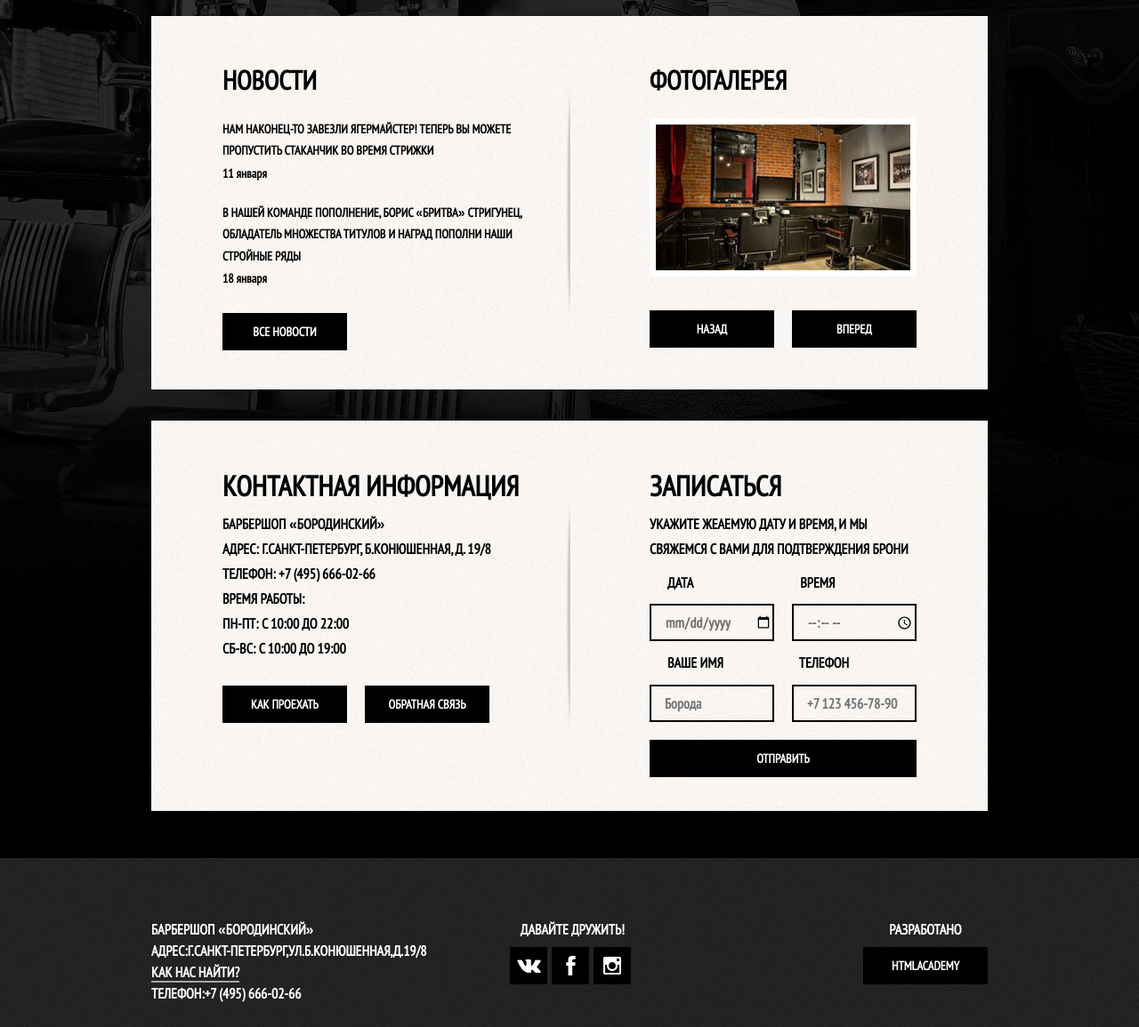
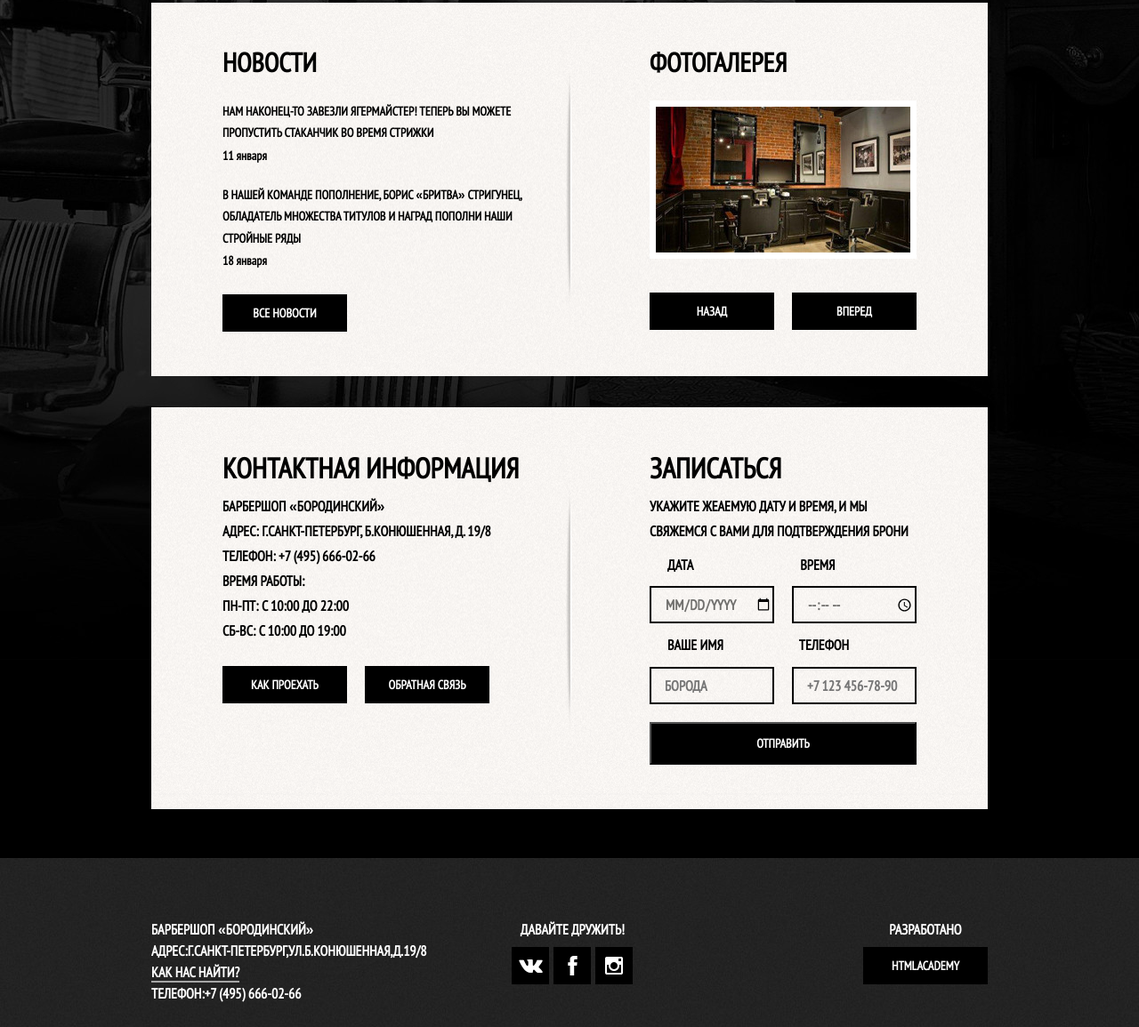
Before and after one commit to oxmad/barbershop, a plain HTML site: page index.html in a window 1280 px wide. Shown: the part 595-1750 px from the top of the page at 89% size. Drawn offline with Linux system fonts and the light colour scheme; files whose address does not match are found by name.

Commit message:
edit files

```diff
--- a/css/style.css
+++ b/css/style.css
@@ -5,6 +5,14 @@ body {
   padding: 0;
   margin: 0;
   background-color: black;
+}
+
+input {
+  font-family: "PTSansNarrow", sans-serif;
+  border-radius: 0;
+  font-weight: bold;
+  text-transform: uppercase;
+  font-size: 16px;
 }
 
 .container {
@@ -31,22 +39,6 @@ body {
 .menu__item{
   float: left;
   display: block;
-  vertical-align: middle;
-}
-
-.menu__link {
-  text-decoration: none;
-  font-size: 16px;
-  color: white;
-  padding: 25px 20px;
-}
-
-.menu__link:hover {
-  background-color: #242424;
-}
-
-.login__button {
-  padding-left: 40px;
 }
 
 .menu__item--login {
@@ -56,13 +48,28 @@ body {
 
 .menu__item--login::before {
   content: "";
-  display: inline-block;
   width: 14px;
   height: 14px;
   background: url("../img/index_login.png") no-repeat;
   position: absolute;
   left: 14px;
   top: 2px;
+}
+
+.menu__link {
+  text-decoration: none;
+  font-size: 16px;
+  color: white;
+  padding: 25px 20px;
+  transition: background-color 0.3s ease;
+}
+
+.menu__link:hover {
+  background-color: #242424;
+}
+
+.login__button {
+  padding-left: 40px;
 }
 
 .bg-section {
@@ -102,28 +109,23 @@ body {
 
 .advantages__text {
   line-height: 1.75;
-  padding: 20px 10px 0 10px;
+  margin: 0;
+  margin-top: 20px;
+  padding: 0 10px;
   font-size: 14px;
-  margin: 0;
 }
 
 .news-photo {
-  display: block;
-  margin-top: 70px;
-  width: 940px;
-  height: 420px;
-  background: url("../img/separator.png") no-repeat center,
-  url("../img/s-sector.jpeg");
+  margin-top: 55px;
 }
 
 .news-photo__news {
-  padding: 55px 40px 0 80px;
   float: left;
 }
 
 .news-photo__title {
   margin: 0;
-  padding-bottom: 25px;
+  margin-bottom: 25px;
   font-size: 30px;
 }
 
@@ -136,18 +138,17 @@ body {
 
 .news-photo__date {
   margin: 0;
-  padding: 5px 0 24px;
+  margin: 5px 0 24px;
   font-size: 14px;
   text-transform: lowercase;
 }
 
 .news-photo__date:nth-child(2) {
-  padding-bottom: 0px;
+  margin-bottom: 0px;
 }
 
 .news-photo__photo {
   float: right;
-  padding:55px 80px 0 72px;
 }
 
 .news-photo__img {
@@ -158,7 +159,7 @@ body {
   margin-bottom: 38px;
 }
 
-.button--standard {
+.button {
   display: inline-block;
   width: 140px;
   line-height: 42px;
@@ -167,41 +168,49 @@ body {
   font-size: 14px;
   color: #fff;
   background: black;
+  transition: background-color 0.3s ease;
 }
 
-.news-photo__news__buttons {
-  padding-top: 7px;
+.news-photo__news-button {
+  margin-top: 30px;
 }
 
-.news-photo__photo__buttons {
+.news-photo__photo-buttons {
+  display: -webkit-flex;
+  display: -ms-flex;
+  display: flex;
+  justify-content: space-between;
   font-size: 0;
 }
 
 .contacts-visit__buttons {
-  padding-top: 28px;
+  display: -webkit-flex;
+  display: -ms-flex;
+  display: flex;
+  justify-content: space-between;
+  width: 300px;
+  margin-top: 26px;
   font-size: 0;
 }
 
-.button--standard:nth-child(odd) {
-  margin-right: 20px;
-}
-
-.contacts-visit {
+.white-box {
   display: block;
-  margin-top: 35px;
-  width: 940px;
+  padding: 50px 80px;
   background: url("../img/separator2.png") no-repeat center,
   url("../img/sector3.png");
 }
 
+.contacts-visit {
+  margin-top: 35px;
+}
+
 .contacts-visit__contacts {
-  padding: 55px 57px 0 80px;
   float: left;
 }
 
 .contacts-visit__title{
   margin: 0;
-  padding-bottom: 10px;
+  margin-bottom: 10px;
 }
 
 .contacts-visit__text {
@@ -209,27 +218,19 @@ body {
   line-height: 1.75;
 }
 
-.contacts-visit__button {
-  display: inline-block;
-  width: 140px;
-  line-height: 40px;
-  text-decoration: none;
-  text-align: center;
-  font-size: 14px;
-  color: #fff;
-  background: black;
-  margin: 10px 20px 0 0;
-}
-
 .contacts-visit__visit {
   display: block;
-  padding: 55px 80px 38px 89px;
   width: 300px;
   float: right;
 }
 
-.contact-visit__form {
+.contacts-visit__form {
   font-size: 0;
+}
+
+.form__input-wrapper {
+  display: flex;
+  justify-content: space-between;
 }
 
 .form__input {
@@ -243,17 +244,13 @@ body {
   line-height: 36px;
   border: 2px solid black;
   background: none;
-}
-
-.form__name,
-.form__date {
-  margin-right: 20px;
+  transition: background-color 0.3s ease;
 }
 
 .form__text-block {
   display: table;
   width: 300px;
-  padding: 15px 0;
+  margin: 15px 0;
 }
 
 .form__text {
@@ -264,18 +261,10 @@ body {
 }
 
 .form__button {
+  width: 100%;
   margin-top: 20px;
-  padding: 0;
-  width: 300px;
-  height: 42px;
-  font-family: "PTSansNarrow", sans-serif;
-  font-weight: bold;
-  text-transform: uppercase;
-  font-size: 14px;
-  color: #fff;
-  background-color: black;
-  border: none;
-  cursor: pointer;
+  outline: none;
+  transition: background-color 0.3s ease;
 }
 
 .footer {
@@ -298,7 +287,7 @@ body {
   border-bottom: 2px solid #a6a6a6;
 }
 
-.footer__share {
+.footer__social {
   display: inline-block;
   width: 140px;
   vertical-align: top;
@@ -311,37 +300,39 @@ body {
   text-align: center;
 }
 
-.footer__share__box {
+.footer__social-box {
   width: 140px;
   font-size: 0;
 }
 
-.footer__share-vk {
-  background: url("../img/vk.png") no-repeat;
+.soc-button {
+  display: inline-block;
+  width: 42px;
+  height: 42px;
+  background-color: black;
+  margin-right: 5px;
+  transition: background-color 0.3s ease;
+}
+
+.soc-button--vk {
+  background-image: url("../img/vk.png");
+  background-repeat: no-repeat;
   background-position: 50% 50%;
 }
 
-.footer__share-fb {
-  background: url("../img/facebook.png") no-repeat;
+.soc-button--fb {
+  background-image: url("../img/facebook.png");
+  background-repeat: no-repeat;
   background-position: 50% 50%;
 }
 
-.footer__share-inst {
-  background: url("../img/instagram.png") no-repeat;
+.soc-button--inst {
+  background-image: url("../img/instagram.png");
+  background-repeat: no-repeat;
   background-position: 50% 50%;
 }
 
-.soc-button {
-  display: inline-block;
-  float: left;
-  width: 42px;
-  height: 42px;
-  margin-right: 5px;
-  background-color: black;
-}
-
-.button--standard:hover,
-.form__button:hover,
+.button:hover,
 .soc-button:hover {
   background-color: #663d15;
 }
--- a/index.html
+++ b/index.html
@@ -52,29 +52,29 @@
           </div>
           <div class="advantages__item">
             <h1 class="advantages__title">Дорого</h1>
-            <p class="v__text">Наши мастера - профессионалы своего дела и не могут стоить дешево. К тому же, разве цена не дает определенный статус?</p>
+            <p class="advantages__text">Наши мастера - профессионалы своего дела и не могут стоить дешево. К тому же, разве цена не дает определенный статус?</p>
         </div>
       </div>
     </section>
     <section class="second-section">
       <div class="container">
-        <div class="news-photo clearfix">
+        <div class="white-box news-photo clearfix">
           <div class="news-photo__news">
             <h1 class="news-photo__title">Новости</h1>
             <p class="news-photo__text">Нам наконец-то завезли ягермайстер! Теперь вы можете пропустить стаканчик во время стрижки</p>
             <p class="news-photo__date">11 января</p>
             <p class="news-photo__text">В нашей команде пополнение, Борис &laquo;бритва&raquo; Стригунец, обладатель множества титулов и наград пополни наши стройные ряды</p>
             <p class="news-photo__date">18 января</p>
-            <div class="news-photo__news__buttons">
-              <a href="#" class="button--standard">Все новости</a>
+            <div class="news-photo__news-button">
+              <a href="#" class="button">Все новости</a>
             </div>
           </div>
           <div class="news-photo__photo">
             <h1 class="news-photo__title">Фотогалерея</h1>
             <img src="img/news-photo.jpeg" alt="Photogallery" class="news-photo__img">
-            <div class="news-photo__photo__buttons">
-              <a href="#" class="button--standard">Назад</a>
-              <a href="#" class="button--standard">Вперед</a>
+            <div class="news-photo__photo-buttons">
+              <a href="#" class="button">Назад</a>
+              <a href="#" class="button">Вперед</a>
             </div>
           </div>
         </div>
@@ -82,7 +82,7 @@
     </section>
     <section class="third-section">
       <div class="container">
-        <div class="contacts-visit clearfix">
+        <div class="white-box contacts-visit clearfix">
           <div class="contacts-visit__contacts">
             <h1 class="contacts-visit__title">Контактная информация</h1>
             <div class="contacts-visit__adress">
@@ -92,35 +92,31 @@
               <p class="contacts-visit__text">Время работы:<br>ПН-ПТ: с 10:00 до 22:00<br>СБ-ВС: с 10:00 до 19:00</p>
             </div>
             <div class="contacts-visit__buttons">
-              <a href="#" class="button--standard">Как проехать</a>
-              <a href="#" class="button--standard">ОБратная связь</a>
+              <a href="#" class="button">Как проехать</a>
+              <a href="#" class="button">ОБратная связь</a>
             </div>
           </div>
           <div class="contacts-visit__visit">
             <h1 class="contacts-visit__title">Записаться</h1>
             <p class="contacts-visit__text">Укажите жеаемую дату и время, и мы свяжемся с вами для подтверждения брони</p>
-            <form action="#" class="contact-visit__form">
+            <form action="#" class="contacts-visit__form">
               <div class="form__text-block">
-                <p class="form__text">Дата</p>
-                <p class="form__text">Время</p>
+                <label for="date" class="form__text">Дата</label>
+                <label for="time" class="form__text">Время</label>
               </div>
-              <label for="#" class="form__date">
-                <input type="date" class="form__input" placeholder="08.10.2017">
-              </label>
-              <label for="#" class="form__time">
-                <input type="time" class="form__input" placeholder="10:00">
-              </label>
+              <div class="form__input-wrapper">
+                <input id="date" type="date" class="form__input form__input--date" placeholder="08.10.2017">
+                <input id="time" type="time" class="form__input" placeholder="10:00">
+              </div>
               <div class="form__text-block">
-                <p class="form__text">Ваше имя</p>
-                <p class="form__text">Телефон</p>
+                <label for="name" class="form__text">Ваше имя</label>
+                <label for="tel" class="form__text">Телефон</label>
               </div>
-              <label for="#" class="form__name">
-                <input type="text" class="form__input" placeholder="Борода">
-              </label>
-              <label for="#" class="form__phone">
-                <input type="tel" class="form__input" placeholder="+7 123 456-78-90">
-              </label>
-              <input type="submit" value="Отправить" class="form__button">
+              <div class="form__input-wrapper">
+                <input id="name" type="text" class="form__input form__input--name" placeholder="Борода">
+                <input id="tel" type="tel" class="form__input" placeholder="+7 123 456-78-90">
+              </div>
+              <input type="submit" value="Отправить" class="button form__button">
             </form>
           </div>
         </div>
@@ -136,17 +132,17 @@
             <a href="#" class="footer__link">Как нас найти?</a>
             <p class="footer__text">Телефон:+7 (495) 666-02-66</p>
           </div>
-          <div class="footer__share">
+          <div class="footer__social">
             <p class="footer__text">Давайте дружить!</p>
-            <div class="footer__share__box">
-              <a href="#" class="soc-button footer__share-vk"></a>
-              <a href="#" class="soc-button footer__share-fb"></a>
-              <a href="#" class="soc-button footer__share-inst"></a>
+            <div class="footer__social-box">
+              <a href="#" class="soc-button soc-button--vk"></a>
+              <a href="#" class="soc-button soc-button--fb"></a>
+              <a href="#" class="soc-button soc-button--inst"></a>
             </div>
           </div>
           <div class="footer__dev">
             <p class="footer__text">Разработано</p>
-            <a href="#" class="button--standard">htmlacademy</a>
+            <a href="#" class="button">htmlacademy</a>
           </div>
       </div>
     </div>
```
